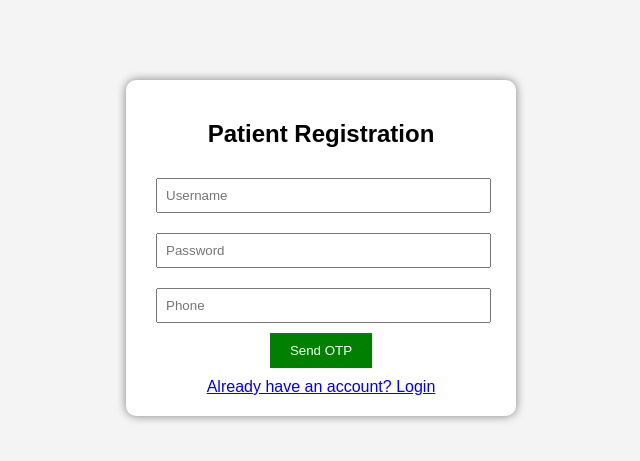
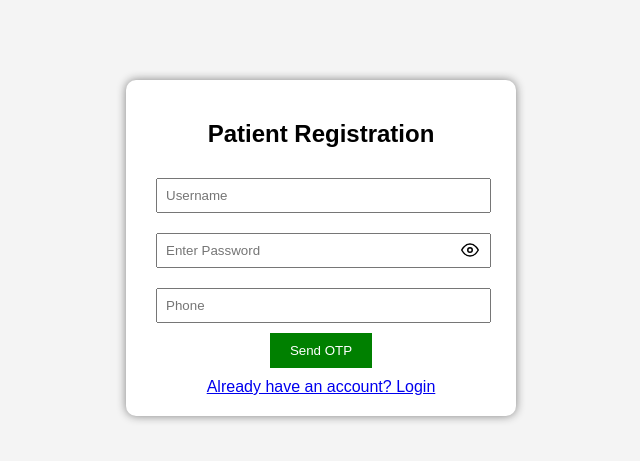
Before and after one commit to dishasuvarna/django-myproject, a Django app: page /register/ in a window 1280 px wide. Shown: the top 461 px of the page, without its empty margins (319-959 px from the left). Run offline with Django 5.2, Linux system fonts and the light colour scheme.

Commit message:
fix: align password input box width and dimensions with adjacent form fields.

```diff
--- a/templates/register.html
+++ b/templates/register.html
@@ -41,6 +41,30 @@
             display: block;
             margin-top: 10px;
         }
+       .password-wrapper {
+    position: relative;
+    width: calc(90% + 20px);
+    margin: 10px;
+    box-sizing: border-box;
+}
+
+.password-wrapper input {
+    width: 100%;
+    padding: 8px;
+    padding-right: 40px;
+    margin: 0;
+    box-sizing: border-box;
+}
+
+.eye-icon {
+    position: absolute;
+    right: 12px;
+    top: 50%;
+    transform: translateY(-50%);
+    cursor: pointer;
+    display: flex;
+    align-items: center;
+}
     </style>
 </head>
 
@@ -57,7 +81,16 @@
     {% csrf_token %}
 
     <input type="text" name="username" placeholder="Username" required value="{{ username }}">
-    <input type="password" name="password" placeholder="Password" required>
+    <div class="password-wrapper">
+            <input name="password" type="password" id="login-password"
+                   placeholder="Enter Password" required>
+            <span class="eye-icon" onclick="togglePasswordVisibility('login-password', this)">
+                <svg xmlns="http://www.w3.org/2000/svg" width="18" height="18" viewBox="0 0 24 24" fill="none" stroke="black" stroke-width="2" stroke-linecap="round" stroke-linejoin="round">
+                    <path d="M1 12s4-8 11-8 11 8 11 8-4 8-11 8-11-8-11-8z"></path>
+                    <circle cx="12" cy="12" r="3"></circle>
+                </svg>
+            </span>
+        </div>
     <input type="text" name="phone" placeholder="Phone" required value="{{ phone }}">
 
     <!-- SEND OTP -->
@@ -72,6 +105,17 @@
 </form>
     <a href="/login/">Already have an account? Login</a>
 </div>
+<script>
+    function togglePasswordVisibility(inputId, iconEl) {
+        const input = document.getElementById(inputId);
+        const isHidden = input.type === 'password';
+        input.type = isHidden ? 'text' : 'password';
 
+        // swap icon: open eye <-> eye with slash
+        iconEl.innerHTML = isHidden
+            ? '<svg xmlns="http://www.w3.org/2000/svg" width="18" height="18" viewBox="0 0 24 24" fill="none" stroke="black" stroke-width="2" stroke-linecap="round" stroke-linejoin="round"><path d="M17.94 17.94A10.94 10.94 0 0 1 12 20c-7 0-11-8-11-8a18.5 18.5 0 0 1 5.06-5.94M9.9 4.24A10.94 10.94 0 0 1 12 4c7 0 11 8 11 8a18.5 18.5 0 0 1-2.16 3.19M14.12 14.12a3 3 0 1 1-4.24-4.24"></path><line x1="1" y1="1" x2="23" y2="23"></line></svg>'
+            : '<svg xmlns="http://www.w3.org/2000/svg" width="18" height="18" viewBox="0 0 24 24" fill="none" stroke="black" stroke-width="2" stroke-linecap="round" stroke-linejoin="round"><path d="M1 12s4-8 11-8 11 8 11 8-4 8-11 8-11-8-11-8z"></path><circle cx="12" cy="12" r="3"></circle></svg>';
+    }
+</script>
 </body>
 </html>
```
